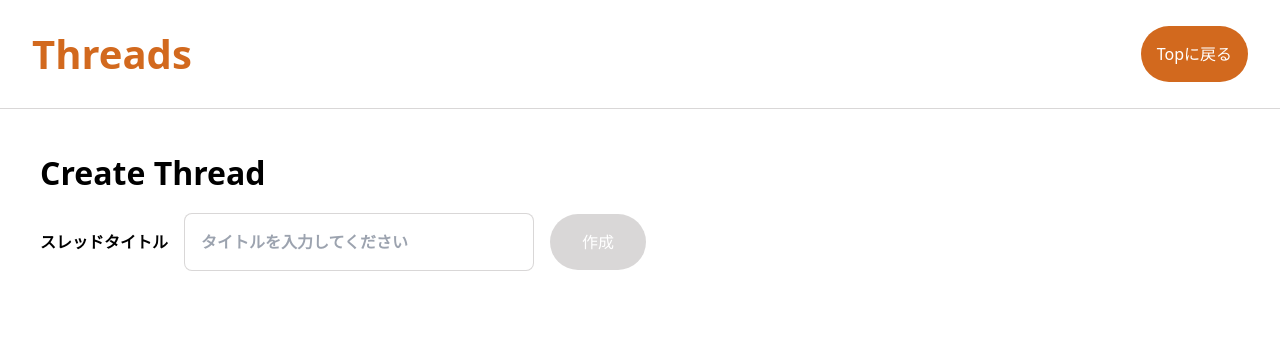
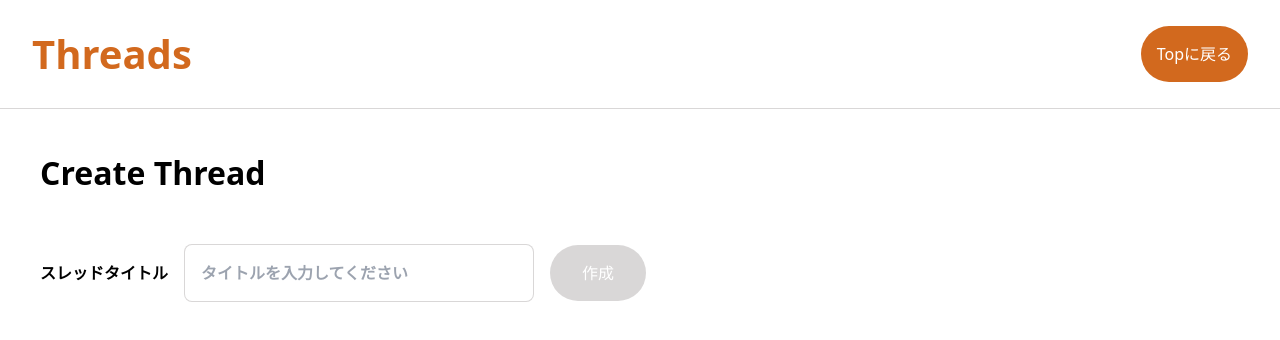
Before and after one commit to yukinko05/react-foundation1, a React (Vite) app: page /threads/new in a window 1280 px wide. Shown: the top 340 px of the page. Built offline with nearby package versions, Linux system fonts and the light colour scheme.

Commit message:
投稿ボタンをコンポーネント化して使用箇所に置き換えた

```diff
--- /dev/null
+++ b/src/components/Button/Button.module.css
@@ -0,0 +1,21 @@
+.postButton {
+  background-color: black;
+  border-radius: 100px;
+  color: white;
+  padding: 16px 32px;
+  margin-top: 32px;
+  transition:
+    background-color 0.3s ease,
+    transform 0.3s ease;
+}
+
+.postButton:hover {
+  background-color: #303041;
+  transform: scale(1.05);
+}
+
+.postButton:disabled {
+  background-color: #d9d7d7fb;
+  color: #fff;
+  transform: none;
+}
--- /dev/null
+++ b/src/components/Button/Button.tsx
@@ -0,0 +1,15 @@
+import styles from "./Button.module.css";
+
+interface ButtonProps {
+  children: React.ReactNode;
+  onClick: () => void;
+  disabled?: boolean;
+}
+
+export default function Button({ children, onClick, disabled = false }: ButtonProps) {
+  return (
+    <button className={styles.postButton} onClick={onClick} disabled={disabled}>
+      {children}
+    </button>
+  );
+}
--- a/src/pages/CommentCreate/CommentCreate.module.css
+++ b/src/pages/CommentCreate/CommentCreate.module.css
@@ -17,24 +17,3 @@
   padding: 16px;
   margin-top: 8px;
 }
-.postButton {
-  background-color: black;
-  border-radius: 100px;
-  color: white;
-  padding: 16px 32px;
-  margin-top: 32px;
-  transition:
-    background-color 0.3s ease,
-    transform 0.3s ease;
-}
-
-.postButton:hover {
-  background-color: #303041;
-  transform: scale(1.05);
-}
-
-.postButton:disabled {
-  background-color: #d9d7d7fb;
-  color: #fff;
-  transform: none;
-}
--- a/src/pages/CommentCreate/CommentCreate.tsx
+++ b/src/pages/CommentCreate/CommentCreate.tsx
@@ -1,5 +1,6 @@
 import { useState } from "react";
 import styles from "./CommentCreate.module.css";
+import Button from "../../components/Button/Button";
 
 interface CommentCreateProps {
   threadId: string | undefined;
@@ -40,9 +41,9 @@ export default function CommentCreate({ threadId, onCommentCreated }: CommentCre
         onChange={(e) => setPost(e.target.value)}
         className={styles.input}
       />
-      <button onClick={handleSubmit} className={styles.postButton} disabled={post === ""}>
+      <Button onClick={handleSubmit} disabled={post === ""}>
         投稿
-      </button>
+      </Button>
     </div>
   );
 }
--- a/src/pages/ThreadsCreate/ThreadsCreate.module.css
+++ b/src/pages/ThreadsCreate/ThreadsCreate.module.css
@@ -34,27 +34,5 @@
   border: 1px solid #d9d7d7fb;
   border-radius: 8px;
   padding: 16px;
-  margin-left: 16px;
+  margin: 0px 16px;
 }
-
-.createButton {
-  background-color: black;
-  border-radius: 32px;
-  color: white;
-  padding: 16px 32px;
-  margin-left: 16px;
-  transition:
-    background-color 0.3s ease,
-    transform 0.3s ease;
-}
-
-.createButton:hover {
-  background-color: #303041;
-  transform: scale(1.05);
-}
-
-.createButton:disabled {
-  background-color: #d9d7d7fb;
-  color: #fff;
-  transform: none;
-}
--- a/src/pages/ThreadsCreate/ThreadsCreate.tsx
+++ b/src/pages/ThreadsCreate/ThreadsCreate.tsx
@@ -1,6 +1,7 @@
 import { useState } from "react";
 import { Link, useNavigate } from "react-router-dom";
 import Header from "../../components/Header/Header";
+import Button from "../../components/Button/Button";
 import styles from "./ThreadsCreate.module.css";
 
 export default function ThreadsCreate() {
@@ -50,9 +51,9 @@ export default function ThreadsCreate() {
             placeholder="タイトルを入力してください"
           />
         </label>
-        <button className={styles.createButton} onClick={handleSubmit} disabled={createTitle === ""}>
+        <Button onClick={handleSubmit} disabled={createTitle === ""}>
           作成
-        </button>
+        </Button>
       </section>
     </>
   );
```
